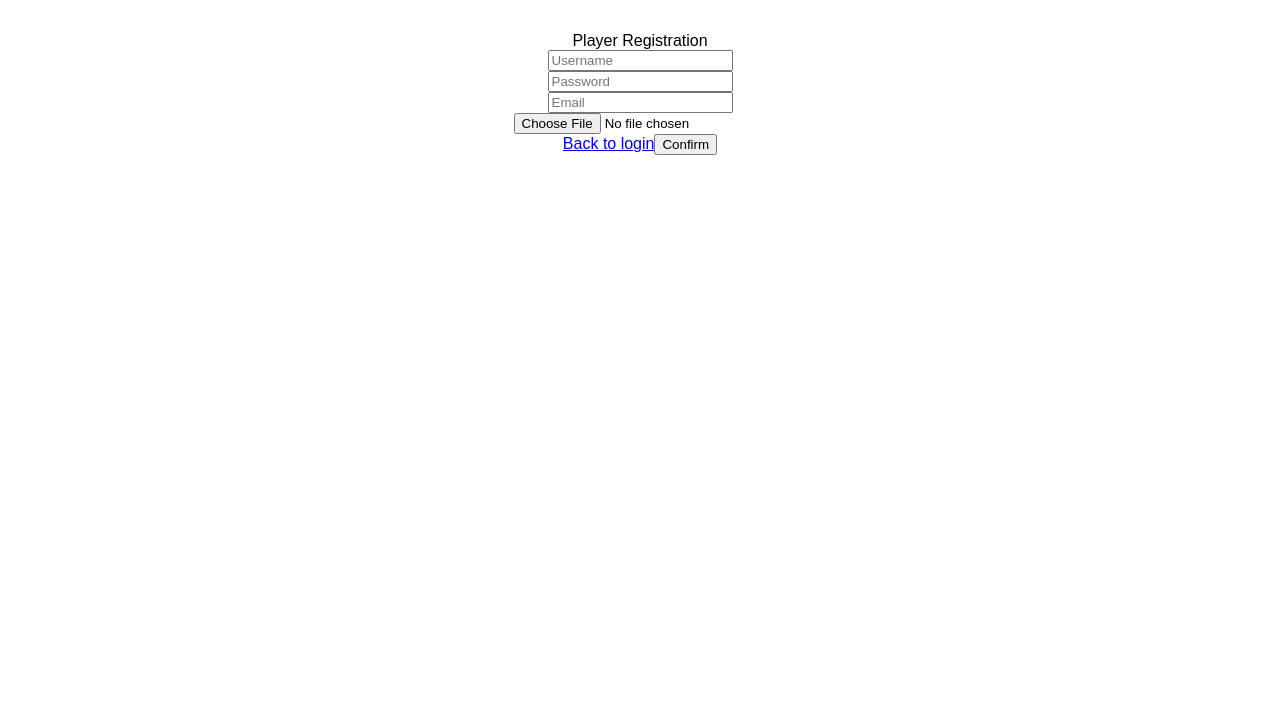
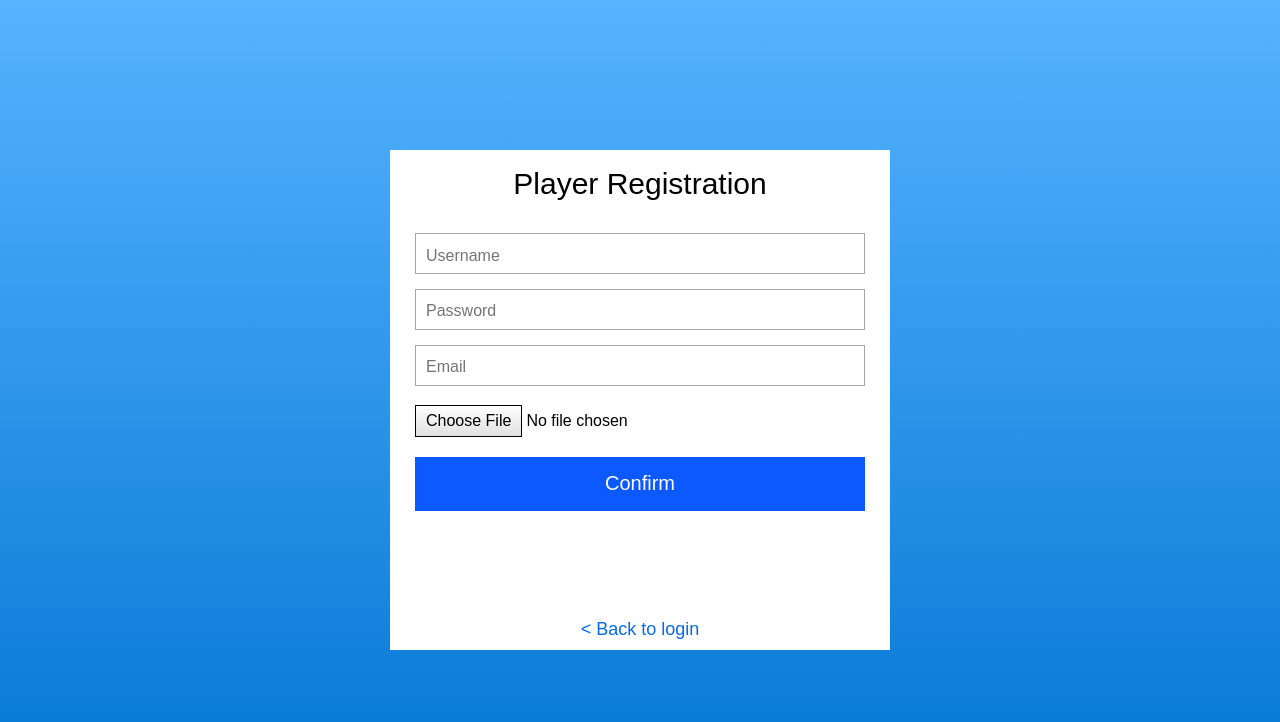
Before and after one commit to giokovacevic/PrWeb, a React (Vite) app in the folder PrWebFrontend/: page /auth/register in a window 1280 px wide. Shown: the top 722 px of the page. Built offline with nearby package versions, Linux system fonts and the light colour scheme; no server answers.

Commit message:
Added style for login and register

```diff
--- a/PrWebFrontend/src/index.css
+++ b/PrWebFrontend/src/index.css
@@ -9,7 +9,7 @@
   -webkit-font-smoothing: antialiased;
   -moz-osx-font-smoothing: grayscale;
   height: 100%;
-  /*background-color: black;*/
+  background: linear-gradient(#56b3ff, #0376d4);
 }
 
 #root{
--- a/PrWebFrontend/src/pages/auth/Auth.module.css
+++ b/PrWebFrontend/src/pages/auth/Auth.module.css
@@ -1,10 +1,128 @@
 .root{
+    height: 100%;
+    width: 100%;
+    display: flex;
+    align-items: center;
+    justify-content: center;
+}
+
+.login_form_wrapper, .register_form_wrapper{
+    background-color: white;
+    width: 500px;
+}
+.login_form_wrapper{
+    height: 400px;
+}
+.register_form_wrapper{
+    height: 500px;
+}
+
+.login_form, .register_form{
+    width: 100%;
+    height: 100%;
+    display: flex;
+    flex-direction: column;
+    gap: 15px;
+}
+.login_form > div, .register_form > div{
+    width: 100%;
+    display: flex;
+    justify-content: center;
+}
+.login_form > div > input,
+.register_form > div > input,
+.login_form > div > span,
+.register_form > div > span{
+    width: 90%;
+}
+
+.title{
+    flex: 5;
+    font-size: 30px;
+    align-items: center;
+}
+.field{
+    flex: 3;
+}
+.field > input{
+    border: solid 1px rgb(167, 167, 167);
+    font-size: 22px;
+    color: black;
+    padding-left: 10px;
+}
+.field > input::placeholder{
+    font-size: 16px;
+}
+.field > input:focus{
+    outline: none;
+    border: solid 1px rgb(61, 61, 61);
+}
+
+.file{
+    display: flex;
+    justify-content: center;
+    align-items: center;
+    flex: 3;
+}
+.file > input{
+    font-size: 16px;
+}
+.file > input::file-selector-button{
+    font-size: 16px;
+    border-radius: 0px;
+    background: linear-gradient(white, rgb(224, 224, 224));
+    color: black;
+    padding: 6px 10px 6px 10px;
+    border: solid 1px black;
+}
+.file > input::file-selector-button:hover{
+    background: linear-gradient(rgb(230, 230, 230), rgb(216, 216, 216));
+    cursor: pointer;
+}
+
+.button{
+    flex: 4;
 
 }
+.button > input{
+  font-size: 20px;
+  border-radius: 0px;
+  border: none;
+  background-color: rgb(12, 89, 255);
+  color: white;
+}
+.button > input:hover{
+    cursor: pointer;
+    background-color:rgb(38, 107, 255);
+}
 
-.login-form-wrapper{
+.feedback{
+    flex: 5;
+    align-items: center;
+    display: flex;
+    flex-direction: column;
+}
+.feedback > span{
+    color: rgb(230, 6, 6);
+    font-size: 18px;
+    width: 100%;
+    display: flex;
+    justify-content: center;
+}
 
+
+.link{
+    flex: 3;
 }
-.register-form-wrapper{
-
+a{
+    height: 100%;
+    text-decoration: none;
+    font-size: 18px;
+    color: rgb(5, 106, 236);
+    display: flex;
+    align-items: center;
+    justify-content: center;
 }
+a:hover{
+    text-decoration: underline;
+}
--- a/PrWebFrontend/src/pages/auth/Login.tsx
+++ b/PrWebFrontend/src/pages/auth/Login.tsx
@@ -44,21 +44,24 @@
 
     return (
         <div className={styles.root}>
-            <div className='login-form-wrapper'>
-                <form className='login-form' onSubmit={handleSubmitClicked}>
-                    <div className='title'>Login</div>
-                    <div>
+            <div className={styles.login_form_wrapper}>
+                <form className={styles.login_form} onSubmit={handleSubmitClicked}>
+                    <div className={styles.title}>Login</div>
+                    <div className={styles.field}>
                         <input type='text' placeholder='Username or Email' required ref={usernameOrEmailRef}></input>
                     </div>
-                    <div>
+                    <div className={styles.field}>
                         <input type='password' placeholder='Password' required ref={passwordRef}></input>
                     </div>
-                    <div>
-                        <a href='/auth/register'>Register as player</a>
+                    <div className={styles.button}>
                         <input type='submit' value="Sign in" ></input>
                     </div>
-                    <div className='feedback'>{feedback}</div>
+                    <div className={styles.feedback}><span>{feedback}</span></div>
+                    <div className={styles.link}>
+                        <a href='/auth/register'>&gt;&nbsp;Register new Player here</a>
+                    </div>
                 </form>
+
             </div>
         </div>
     );
--- a/PrWebFrontend/src/pages/auth/Register.tsx
+++ b/PrWebFrontend/src/pages/auth/Register.tsx
@@ -28,11 +28,13 @@
 
         const username = usernameRef.current?.value || "";
         const password = passwordRef.current?.value || "";
+        const email = emailRef.current?.value || "";
         const image = imageRef.current?.files?.[0] || null;
 
         let formData:FormData = new FormData();
         formData.append("username", username);
         formData.append("password", password);
+        formData.append("email", email);
         if(image) formData.append("image", image);
 
 
@@ -45,27 +47,29 @@
      }
 
     return (
-        <div className='root'>
-            <div className='register-form-wrapper'>
-                <form className='login-form' onSubmit={handleSubmitClicked}>
-                    <div className='title'>Player Registration</div>
-                    <div>
+        <div className={styles.root}>
+            <div className={styles.register_form_wrapper}>
+                <form className={styles.register_form} onSubmit={handleSubmitClicked}>
+                    <div className={styles.title}>Player Registration</div>
+                    <div className={styles.field}>
                         <input type='text' placeholder='Username' required ref={usernameRef}></input>
                     </div>
-                    <div>
+                    <div className={styles.field}>
                         <input type='password' placeholder='Password' required ref={passwordRef}></input>
                     </div>
-                    <div>
+                    <div className={styles.field}>
                         <input type='text' placeholder='Email' required ref={emailRef}></input>
                     </div>
-                    <div>
+                    <div className={styles.file}>
                         <input type='file' accept="image/*" required ref={imageRef}></input>
                     </div>
-                    <div>
-                        <a href='/auth/login'>Back to login</a>
+                    <div className={styles.button}>
                         <input type='submit' value="Confirm" ></input>
                     </div>
-                    <div className='feedback'>{feedback}</div>
+                    <div className={styles.feedback}>{feedback.map((value, index) => <span key={index}>{value}</span>)}</div>
+                    <div className={styles.link}>
+                        <a href='/auth/login'>&lt;&nbsp;Back to login</a>
+                    </div>
                 </form>
             </div>
         </div>
```
Also changed, not shown: 21 other files (tests, documents, lock files or other folders).
